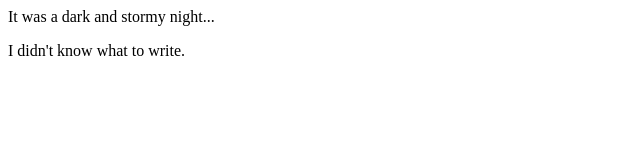
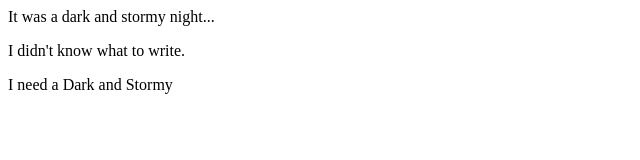
Before and after one commit to drakaro/fireside-story, a plain HTML site: page index.html in a window 1280 px wide. Shown: the whole page, without its empty margins (0-640 px from the left). Drawn offline with Linux system fonts and the light colour scheme.

Commit message:
'added a line'

```diff
--- a/index.html
+++ b/index.html
@@ -2,5 +2,6 @@
     <body>
         <p>It was a dark and stormy night...</p>
         <p>I didn't know what to write.</p>
+        <p>I need a Dark and Stormy</p>
     </body>
 </html>
```
